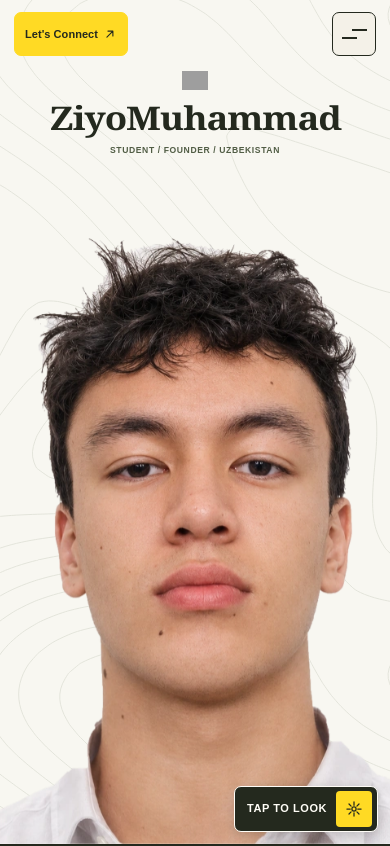
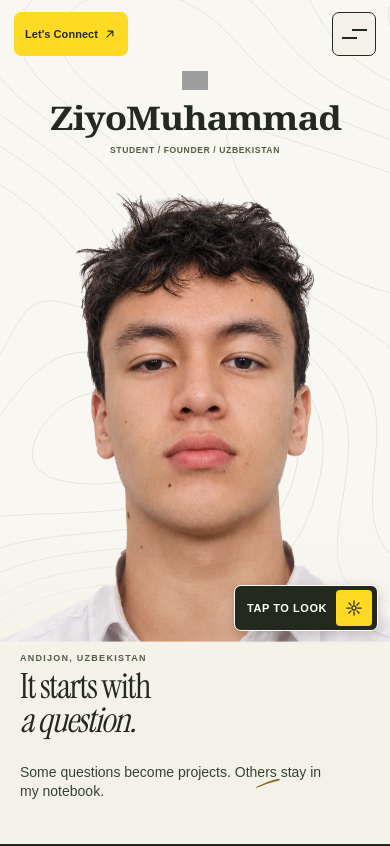
Before and after one commit to iblamezzsh-tech/zm, a Next.js app: page / in a window 390 px wide. Shown: the top 846 px of the page. Built offline with nearby package versions, Linux system fonts and the light colour scheme; grey boxes are pictures that could not be loaded.

Commit message:
ZM 2.0: face-first opening and one reversible signature stroke

```diff
--- a/src/app/home-chapters.tsx
+++ b/src/app/home-chapters.tsx
@@ -60,6 +60,7 @@ import "./cinematic-recovery.css";
 import "./signature-scene-v114.css";
 import "./question-thread-v116.css";
 import "./scroll-into-work.css";
+import "./opening-phase0-refinement.css";
 
 function SurfaceSeam({tone}:{tone:"ink"|"paper"}){
  return <svg className={"ed-surface-seam seam-"+tone} viewBox="0 0 1200 80" preserveAspectRatio="none" aria-hidden="true" focusable="false"><path d="M0 50C190 68 340 5 595 20S1000 75 1200 42V80H0Z"/></svg>
@@ -70,12 +71,12 @@ export default function HomeChapters({phase0=true}:{phase0?:boolean}={}){
  const interests=["Economics","Psychology","Politics","Literature","Music"];
  return <EditorialFlow phase0={phase0}>
   {!phase0&&<MobileRecordViewer records={Array.from(new Map([...records,...archive].map(r=>[r.id,r])).values())}/>}
-  <section className="ed-opening" id="film-present" data-motion-scene="opening" data-ed-scene data-ed-theme="light">
+  <section className={"ed-opening"+(phase0?" zm-refined-opening":"")} id="film-present" data-motion-scene="opening" data-ed-scene data-ed-theme="light">
    <div className="ed-opening-sticky"><PageAtmosphere kind="story" dark/>
-    <OpeningMarquee/>
-    <div className="zm-lite-credit-portrait" aria-hidden="true"><img src="/images/portrait-present.webp" alt="" decoding="async"/></div>
-    <div className="ed-opening-credits" aria-hidden="true"><div className="zm-mobile-credit-kicker"><span>A PORTRAIT IN PROGRESS</span></div><div className="ed-opening-signature"><Signature continuation/></div><span className="ed-opening-credit-label">01 / THE ART OF BECOMING</span></div>
-    <div className="home-hero zm-opening-portrait"><Portrait/></div>
+    {!phase0&&<OpeningMarquee/>}
+    {!phase0&&<div className="zm-lite-credit-portrait" aria-hidden="true"><img src="/images/portrait-present.webp" alt="" decoding="async"/></div>}
+    <div className="ed-opening-credits" aria-hidden="true"><div className="zm-mobile-credit-kicker"><span>A PORTRAIT IN PROGRESS</span></div><div className="ed-opening-signature"><Signature continuation={!phase0}/></div><span className="ed-opening-credit-label">01 / THE ART OF BECOMING</span></div>
+    <div className="home-hero zm-opening-portrait"><Portrait refined={phase0}/></div>
    </div>
   </section>
   {!phase0&&<>
--- /dev/null
+++ b/src/app/opening-phase0-refinement.css
@@ -0,0 +1,123 @@
+/* Phase 0: one photographic opening, one continuous real signature.
+   All rules scoped to the preview opening. No finale or interior changes. */
+main.zm-phase0-home>.site-header.minimal-header .minimal-connect{
+ min-height:44px;height:44px;padding-inline:14px;gap:7px;font-size:12px;box-shadow:none;
+}
+main.zm-phase0-home>.site-header.minimal-header .minimal-connect .minimal-arrow{font-size:15px}
+main.zm-phase0-home .editorial-flow #film-present.zm-refined-opening{
+ --zm-ink-progress:.085;--zm-ink-travel:0;--zm-copy-away:0;--zm-face-away:0;
+ --ink-start-x:85%;--ink-start-y:85%;--ink-start-w:clamp(145px,17vw,260px);
+ --ink-end-w:min(63vw,110svh,840px);
+}
+main.zm-phase0-home .editorial-flow #film-present.zm-refined-opening .ed-opening-sticky{isolation:isolate;background:#24291e}
+main.zm-phase0-home .editorial-flow #film-present.zm-refined-opening .hero-editorial-lines,
+main.zm-phase0-home .editorial-flow #film-present.zm-refined-opening .atm-primary{
+ animation:none!important;transform:none!important;will-change:auto!important;
+}
+main.zm-phase0-home .editorial-flow #film-present.zm-refined-opening .hero-editorial-background::after{
+ content:"";position:absolute;inset:0;pointer-events:none;
+ background:radial-gradient(ellipse at 14% 61%,#f4f1e8f2 0%,#f4f1e8c4 12%,transparent 39%),
+ radial-gradient(ellipse at 86% 57%,#f4f1e8f2 0%,#f4f1e8b8 13%,transparent 38%);
+}
+main.zm-phase0-home .editorial-flow #film-present.zm-refined-opening .caption{
+ display:block;left:4.2%;bottom:26%;width:30%;max-width:30%;padding:0;background:none;text-align:left;
+ opacity:calc(1 - var(--zm-copy-away));transform:translateY(calc(-10px * var(--zm-copy-away)));transition:none!important;
+}
+main.zm-phase0-home .editorial-flow #film-present.zm-refined-opening .caption .eyebrow{
+ font-size:clamp(10px,.85vw,12px);letter-spacing:.14em;color:#515d45;margin-bottom:14px;
+}
+main.zm-phase0-home .editorial-flow #film-present.zm-refined-opening .caption h2{
+ font-family:"Instrument Serif",Georgia,serif;font-size:clamp(35px,min(4.65vw,10svh),76px);
+ line-height:1.02;letter-spacing:-.035em;white-space:nowrap;color:#24291e;margin:0;
+}
+main.zm-phase0-home .editorial-flow #film-present.zm-refined-opening .caption h2 em{font-style:italic}
+main.zm-phase0-home .editorial-flow #film-present.zm-refined-opening .hero-note{
+ display:block;left:auto;right:4.2%;top:auto;bottom:34%;width:min(23vw,310px);max-width:none;
+ opacity:calc(1 - var(--zm-copy-away));transform:translateY(calc(-10px * var(--zm-copy-away)));transition:none!important;
+}
+main.zm-phase0-home .editorial-flow #film-present.zm-refined-opening .hero-note p{
+ font-size:clamp(16px,1.45vw,21px);line-height:1.48;margin:0;color:#354431;text-wrap:pretty;
+}
+main.zm-phase0-home .editorial-flow #film-present.zm-refined-opening .ed-opening-credits{
+ display:block!important;position:absolute;inset:0;z-index:12!important;pointer-events:none;opacity:1!important;overflow:hidden;
+}
+main.zm-phase0-home .editorial-flow #film-present.zm-refined-opening .ed-opening-signature{
+ position:absolute;inset:auto;display:block;left:calc(var(--ink-start-x) + (50% - var(--ink-start-x))*var(--zm-ink-travel));
+ top:calc(var(--ink-start-y) + (48% - var(--ink-start-y))*var(--zm-ink-travel));
+ width:calc(var(--ink-start-w) + (var(--ink-end-w) - var(--ink-start-w))*var(--zm-ink-travel));
+ height:auto;transform:translate(-50%,-50%);pointer-events:none;
+}
+main.zm-phase0-home .editorial-flow #film-present.zm-refined-opening .ed-opening-signature .signature{
+ display:block;width:100%;height:auto;max-height:none;
+ transform:rotate(calc(-7deg * var(--zm-ink-travel)));transform-origin:center;
+ color:color-mix(in srgb,#817025,#ffda24 calc(var(--zm-face-away)*100%));
+}
+main.zm-phase0-home .editorial-flow #film-present.zm-refined-opening .ed-opening-signature .pen{
+ stroke-dasharray:1;stroke-dashoffset:calc(1 - clamp(0,(var(--zm-ink-progress) - var(--pen-start,0))/var(--pen-duration,.42),1));
+ animation:none!important;transition:none!important;
+}
+main.zm-phase0-home .editorial-flow #film-present.zm-refined-opening .pen-z{--pen-start:0;--pen-duration:.42}
+main.zm-phase0-home .editorial-flow #film-present.zm-refined-opening .pen-dot{--pen-start:.42;--pen-duration:.06}
+main.zm-phase0-home .editorial-flow #film-present.zm-refined-opening .pen-m{--pen-start:.48;--pen-duration:.32}
+main.zm-phase0-home .editorial-flow #film-present.zm-refined-opening .pen-tail{--pen-start:.80;--pen-duration:.20}
+main.zm-phase0-home .editorial-flow #film-present.zm-refined-opening :is(.ed-opening-credit-label,.zm-mobile-credit-kicker){
+ opacity:var(--zm-face-away);transition:none!important;
+}
+main.zm-phase0-home .editorial-flow #film-present.zm-refined-opening .zm-opening-portrait{
+ position:relative;z-index:2!important;isolation:isolate;transform:none!important;clip-path:none!important;
+ opacity:calc(1 - var(--zm-face-away))!important;transition:none!important;animation:none!important;
+}
+main.zm-phase0-home .editorial-flow #film-present.zm-refined-opening .zm-opening-portrait::after{display:none!important}
+main.zm-phase0-home .editorial-flow #film-present.zm-refined-opening .hero-portrait-plane{
+ transform:translate3d(var(--hero-dx,0px),var(--hero-dy,0px),0) scale(var(--portrait-scale,1))!important;
+}
+main.zm-phase0-home .editorial-flow #film-present.zm-refined-opening .hero-name{transform:none!important}
+main.zm-phase0-home .editorial-flow #film-present.zm-refined-opening .hero-scroll:focus-visible{opacity:1!important}
+@media(min-width:900px) and (max-height:700px){
+ main.zm-phase0-home .editorial-flow #film-present.zm-refined-opening .caption{bottom:24%}
+ main.zm-phase0-home .editorial-flow #film-present.zm-refined-opening .hero-note{bottom:32%}
+}
+@media(max-width:899px){
+ main.zm-phase0-home .editorial-flow #film-present.zm-refined-opening{
+  --ink-start-x:78%;--ink-start-y:94%;--ink-start-w:clamp(90px,29vw,150px);--ink-end-w:min(83vw,440px);
+  --zm-copy-height:clamp(150px,24svh,212px);
+ }
+ main.zm-phase0-home .editorial-flow #film-present.zm-refined-opening .hero-editorial-background::after{
+  background:linear-gradient(0deg,#f4f1e8 0%,#f4f1e8ed 21%,transparent 40%);
+ }
+ main.zm-phase0-home .editorial-flow #film-present.zm-refined-opening .hero-portrait-plane{
+  transform:translate3d(var(--hero-dx,0px),calc(var(--hero-dy,0px) - var(--zm-copy-height)),0) scale(var(--portrait-scale,1))!important;
+ }
+ main.zm-phase0-home .editorial-flow #film-present.zm-refined-opening .caption{
+  display:block!important;position:absolute;inset:auto 20px auto 20px;top:calc(100% - var(--zm-copy-height) + 12px);
+  width:auto;max-width:none;padding:0;z-index:5;background:none;
+ }
+ main.zm-phase0-home .editorial-flow #film-present.zm-refined-opening .caption .eyebrow{font-size:9px;margin-bottom:7px}
+ main.zm-phase0-home .editorial-flow #film-present.zm-refined-opening .caption h2{
+  font-size:clamp(30px,8.9vw,42px);line-height:.98;
+ }
+ main.zm-phase0-home .editorial-flow #film-present.zm-refined-opening .caption br{display:initial}
+ main.zm-phase0-home .editorial-flow #film-present.zm-refined-opening .caption em::before{content:none}
+ main.zm-phase0-home .editorial-flow #film-present.zm-refined-opening .hero-note{
+  display:block!important;position:absolute;inset:auto 20px 42px 20px;width:auto;max-width:34ch;text-align:left;z-index:5;
+ }
+ main.zm-phase0-home .editorial-flow #film-present.zm-refined-opening .hero-note p{font-size:14px;line-height:1.4}
+ main.zm-phase0-home .editorial-flow #film-present.zm-refined-opening .zm-mobile-look{
+  bottom:calc(var(--zm-copy-height) + 10px);right:12px;
+ }
+ main.zm-phase0-home .editorial-flow #film-present.zm-refined-opening .hero-composition::after{display:none}
+ main.zm-phase0-home .editorial-flow #film-present.zm-refined-opening .zm-hero-brand{transform:none!important}
+ main.zm-phase0-home .editorial-flow #film-present.zm-refined-opening .hero-liquid-reveal{opacity:1!important}
+}
+main.zm-phase0-home .editorial-flow[data-ed-motion=false] #film-present.zm-refined-opening,
+main.zm-phase0-home .editorial-flow[data-ed-motion=false] #film-present.zm-refined-opening .ed-opening-sticky{
+ height:auto;min-height:100svh;position:relative;
+}
+main.zm-phase0-home .editorial-flow[data-ed-motion=false] #film-present.zm-refined-opening{
+ --zm-ink-progress:1!important;--zm-ink-travel:0!important;--zm-face-away:0!important;--zm-copy-away:0!important;
+}
+@media(prefers-reduced-motion:reduce){
+ main.zm-phase0-home .editorial-flow #film-present.zm-refined-opening{
+  --zm-ink-progress:1!important;--zm-ink-travel:0!important;--zm-face-away:0!important;--zm-copy-away:0!important;
+ }
+}
--- a/src/app/page.tsx
+++ b/src/app/page.tsx
@@ -1,5 +1,5 @@
 import SiteHeader from "./site-header";
 import HomeChapters from "./home-chapters";
 export default function Home(){
- return <main className="home-page film-home editorial-home" id="top"><SiteHeader/><HomeChapters/></main>
+ return <main className="home-page film-home editorial-home zm-phase0-home" id="top"><SiteHeader/><HomeChapters/></main>
 }
--- a/src/app/portrait.tsx
+++ b/src/app/portrait.tsx
@@ -9,7 +9,7 @@ import ContourField from "./contour-field";
 import {getNodeMotionTier,motionQualityEvent,sceneQualityEvent} from "./motion-quality-store";
 import {mobilePortraitScale,mobileCreditFrame,approachLook,lookAlpha} from "./mobile-portrait-geometry";
 
-export default function Portrait() {
+export default function Portrait({refined=false}:{refined?:boolean}={}) {
   const stage = useRef<HTMLDivElement>(null);
   const base = useRef<HTMLImageElement>(null);
   const overlay = useRef<HTMLImageElement>(null);
@@ -127,7 +127,7 @@ export default function Portrait() {
       if(matchMedia("(max-width:599px) and (min-height:500px) and (orientation:portrait)").matches){
         const brand=area!.querySelector<HTMLElement>(".zm-hero-brand");
         const titleBottom=brand?brand.offsetTop+brand.offsetHeight:0;
-        area!.style.setProperty("--portrait-scale",mobilePortraitScale(w,h,titleBottom).toFixed(4));
+        area!.style.setProperty("--portrait-scale",(refined?mobilePortraitScale(w,h,titleBottom)*.74:mobilePortraitScale(w,h,titleBottom)).toFixed(4));
       }else if(!mobile){
         // The wordmark now occupies its own left header lane. Scale to the
         // shared graduation silhouette, not the old centered title band.
@@ -190,14 +190,14 @@ export default function Portrait() {
       ready();
     }).catch(()=>{/* Keep the original portrait if the attire cannot be decoded. */if(alive)ready(false);});
     return()=>{alive=false;controller.abort();ro.disconnect();io.disconnect();creditObserver.disconnect();if(raf)cancelAnimationFrame(raf);heroFields.delete(area)};
-  }, []);
+  }, [refined]);
 
   return (
     <section aria-label="Interactive portrait">
       <link rel="preload" as="image" href="/images/portrait-present.webp" />
       <link rel="preload" as="image" href="/images/portrait-academic-attire.svg" />
       <div className="stage hero-composition hero-atmosphere" data-mobile-look={mobileLook?"future":"present"} ref={stage}>
-        <div className="hero-world" aria-hidden="true"><ContourField paused={false}/></div>
+        <div className="hero-world" aria-hidden="true"><ContourField paused={refined}/></div>
         <div className="zm-hero-brand">
           <img className="zm-mobile-brand-mark" src="/icon.svg" width="30" height="30" alt="" aria-hidden="true"/>
         <h1 className="hero-name" aria-label="ZiyoMuhammad">
@@ -234,16 +234,15 @@ export default function Portrait() {
           Portrait / 01
         </div>
         <div className="caption">
-          <div className="eyebrow">01 / The present</div>
-          <h2>Curious by<br /><em>nature.</em></h2>
+          <div className="eyebrow">{refined?"ANDIJON, UZBEKISTAN":"01 / The present"}</div>
+          <h2>{refined?"It starts with":"Curious by"}<br /><em>{refined?"a question.":"nature."}</em></h2>
         </div>
         <aside className="hero-note" aria-label="Personal introduction">
-          <span>Uzbekistan</span>
-          <p>Student. Founder.<br />Always learning.</p>
+          {refined?<p>Some questions become projects. Others stay in my notebook.</p>:<><span>Uzbekistan</span><p>Student. Founder.<br />Always learning.</p></>}
         </aside>
-        <HeroSignature />
+        {!refined&&<HeroSignature />}
         <button className="zm-mobile-look" type="button" disabled={!attireReady} aria-label={mobileLook?"Return to present portrait":"Reveal graduation portrait"} aria-pressed={mobileLook} onClick={toggleLook}><span>{mobileLook?"BACK TO NOW":"TAP TO LOOK"}</span><svg viewBox="0 0 24 24" fill="none" aria-hidden="true"><path d="M12 3.5v4m0 9v4M3.5 12h4m9 0h4M6 6l2.5 2.5m7 7L18 18m0-12-2.5 2.5m-7 7L6 18" stroke="currentColor" strokeWidth="1.5" strokeLinecap="round"/><circle cx="12" cy="12" r="2.5" stroke="currentColor" strokeWidth="1.5"/></svg></button>
-        <a className="hero-scroll" href="#introduction"><span aria-hidden="true"><ArrowIcon direction="down"/></span> Scroll to discover</a>
+        <a className="hero-scroll" href={refined?"#next-chapter":"#introduction"}><span aria-hidden="true"><ArrowIcon direction="down"/></span> Scroll to discover</a>
         <span className="corner tl" />
         <span className="corner tr" />
         <span className="corner bl" />
```
Also changed, not shown: src/app/editorial-flow.tsx (+11 -1 lines).
